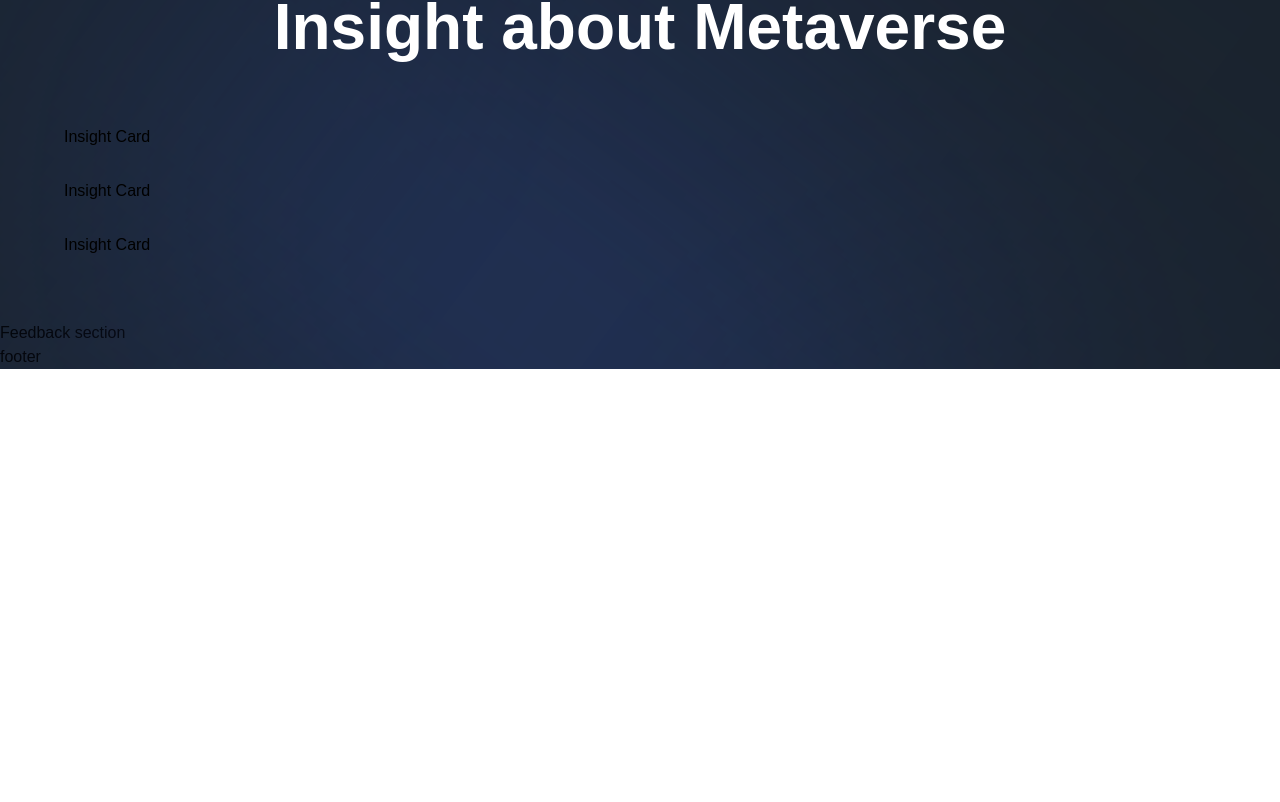
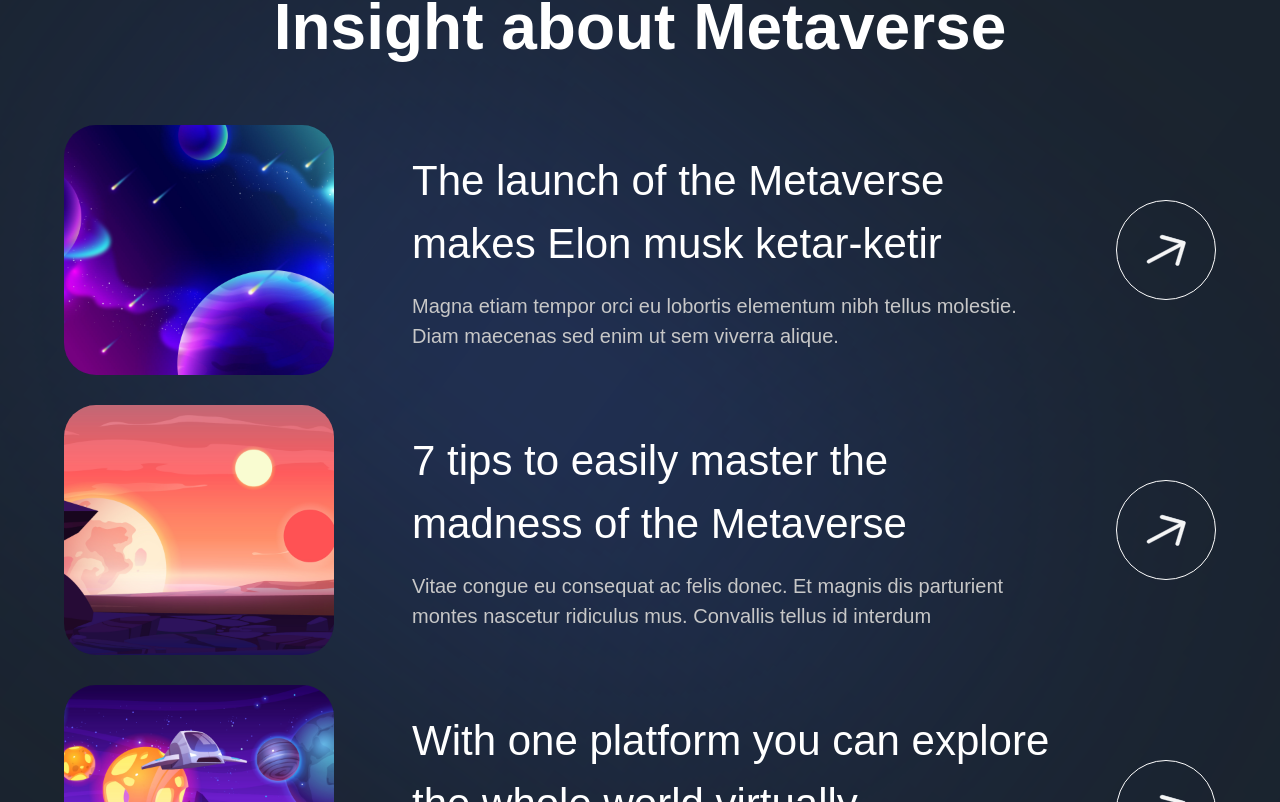
Before and after one commit to Arnaud293/Metaversite, a Next.js app: page / in a window 1280 px wide. Shown: the part 5378-6180 px from the top of the page. Before the commit the page ends 5747 px from the top, so only its background shows below. Built offline with nearby package versions, Linux system fonts and the light colour scheme; a web font is replaced by a local one.

Commit message:
fully rendered cards

```diff
--- a/components/InsightCard.jsx
+++ b/components/InsightCard.jsx
@@ -1,9 +1,24 @@
 'use client';
 
-const InsightCard = () => (
-  <div>
-    Insight Card
-  </div>
+import { motion } from "framer-motion";
+import { fadeIn } from "../utils/motion";
+
+const InsightCard = ({imgUrl, title, subtitle, index}) => (
+  <motion.div
+    variants={fadeIn('up', 'spring', index * 0.5, 1)}
+    className="flex md:flex-row flex-col gap-4"
+  >
+    <img src={imgUrl} alt="planet-01" className="md:w-[270px] w-full h-[250px] rounded-[32px] object-cover"/>
+    <div className="w-full flex justify-between items-center">
+      <div className="flex-1 md:ml-[62px] flex flex-col max-w-[650px]">
+        <h4 className="font-normal lg:text-[42px] text-[26px] text-white">{title}</h4>
+        <p className="mt-[16px] font-normal lg:text-[20px] text-[14px] text-secondary-white">{subtitle}</p>
+      </div>
+      <div className="lg:flex hidden items-center justify-center w-[100px] h-[100px] rounded-full bg-transparent border-[1px] border-white">
+        <img src="/arrow.svg" alt="arrow" className="w-[40%] h-[40%] object-contain" />
+      </div>
+    </div>
+  </motion.div>
 );
 
 export default InsightCard;
```
